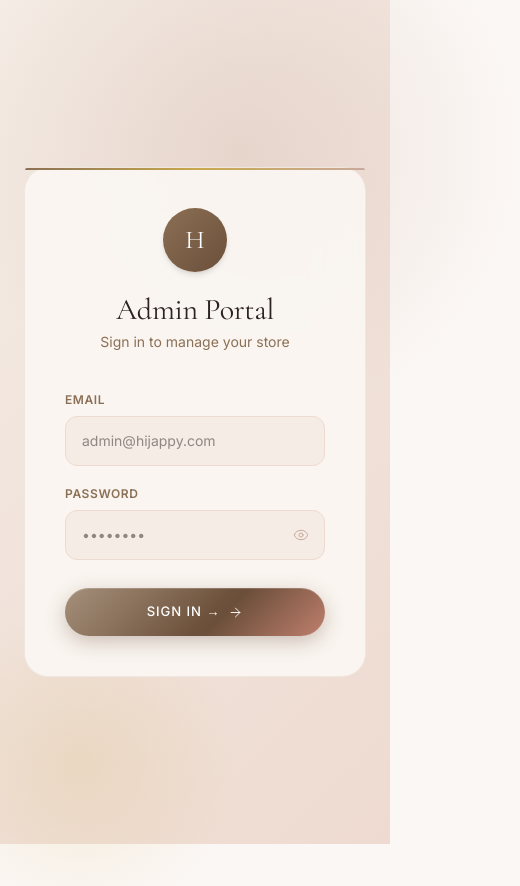
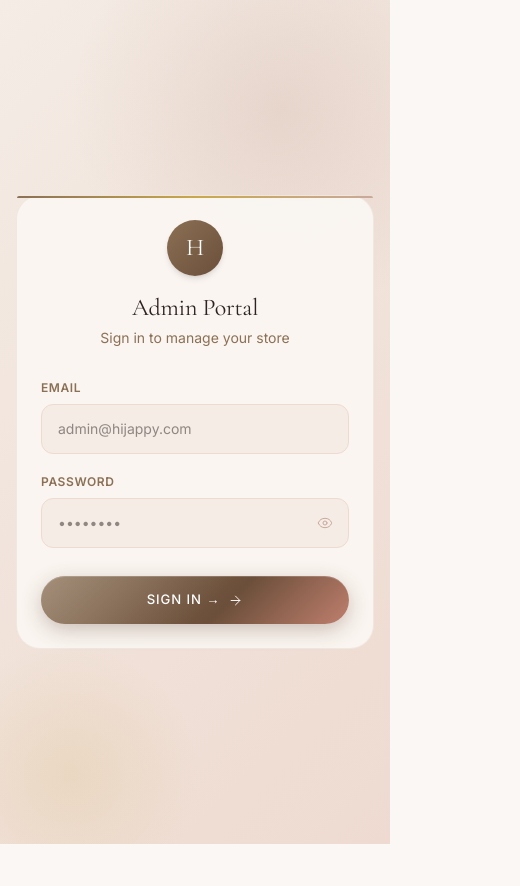
Before and after one commit to AymanSha3ban/Hijappy-E-commerce, a React (Vite) app in the folder client/: page /admin/login in a window 390 px wide. Shown: the top 886 px of the page, 520 px wide, since content can reach past the window. After the commit the page ends 844 px from the top, so only its background shows below. Built offline with nearby package versions, Linux system fonts and the light colour scheme.

Commit message:
solve some problems

```diff
--- a/client/src/App.tsx
+++ b/client/src/App.tsx
@@ -1,5 +1,6 @@
 import { Routes, Route, useLocation } from 'react-router-dom'
 import { AnimatePresence, motion } from 'framer-motion'
+import ScrollToTop from './components/ScrollToTop'
 import HomePage from './pages/HomePage'
 import ShopPage from './pages/ShopPage'
 import ProductDetailPage from './pages/ProductDetailPage'
@@ -40,7 +41,9 @@ export default function App() {
   const location = useLocation()
 
   return (
-    <AnimatePresence mode="wait">
+    <>
+      <ScrollToTop />
+      <AnimatePresence mode="wait">
       <Routes location={location} key={location.pathname}>
         {/* ── Public Storefront ── */}
         <Route path="/"            element={<PageWrapper><HomePage /></PageWrapper>} />
@@ -91,5 +94,6 @@ export default function App() {
         } />
       </Routes>
     </AnimatePresence>
+    </>
   )
 }
--- a/client/src/components/LeadFormModal.tsx
+++ b/client/src/components/LeadFormModal.tsx
@@ -109,6 +109,7 @@ export default function LeadFormModal({ isOpen, onClose, product, initialQuantit
             }}
           >
             <div
+              className="modal-scroll"
               style={{
                 position: 'relative', width: '100%', maxWidth: 460,
                 borderRadius: '2rem', overflow: 'hidden',
@@ -122,8 +123,12 @@ export default function LeadFormModal({ isOpen, onClose, product, initialQuantit
                 boxShadow: '0 40px 100px rgba(44,34,34,0.28), 0 12px 32px rgba(44,34,34,0.10), inset 0 1px 0 rgba(255,255,255,0.8)',
               }}
             >
-              {/* Gold + Rose gradient top bar */}
-              <div style={{ height: 3, background: 'linear-gradient(90deg, var(--color-warm-taupe), var(--color-gold), var(--color-rose-gold), var(--color-rose-sand))' }} />
+              {/* Gold + Rose gradient top bar — edge-to-edge, direct first child of overflow:hidden */}
+              <div style={{
+                height: 3,
+                background: 'linear-gradient(90deg, var(--color-warm-taupe), var(--color-gold), var(--color-rose-gold), var(--color-rose-sand))',
+                flexShrink: 0,
+              }} />
 
               {/* Close button */}
               <motion.button
--- a/client/src/components/ProductCard.tsx
+++ b/client/src/components/ProductCard.tsx
@@ -3,6 +3,20 @@ import { motion, AnimatePresence, useMotionValue, useSpring, useTransform } from
 import { Link } from 'react-router-dom'
 import { ShoppingBag, ArrowUpRight } from 'lucide-react'
 import { useTranslation } from 'react-i18next'
+
+/** Resolves any image path/URL to a displayable src.
+ *  - Full URLs (http/https) → used as-is (Cloudinary, external, direct server URLs)
+ *  - Server-relative paths  → prepend API base origin
+ *  - Plain filenames        → assumed to live at /uploads/ on the server
+ */
+const API_BASE = (import.meta.env.VITE_API_URL as string ?? '').replace(/\/api\/?$/, '')
+
+function resolveImageUrl(url: string): string {
+  if (!url) return ''
+  if (url.startsWith('http://') || url.startsWith('https://')) return url
+  if (url.startsWith('/')) return `${API_BASE}${url}`
+  return `${API_BASE}/uploads/${url}`
+}
 
 interface Product {
   id: number
@@ -42,9 +56,10 @@ export default function ProductCard({ product, index = 0 }: ProductCardProps) {
   }
 
   // Images & auto-gallery
-  const images = product.images?.length
+  const raw = product.images?.length
     ? product.images
     : ['https://images.unsplash.com/photo-1583391733956-3750e0ff4e8b?w=600&q=80']
+  const images     = raw.map(resolveImageUrl)
   const hasMultiple = images.length > 1
 
   useEffect(() => {
--- /dev/null
+++ b/client/src/components/ScrollToTop.tsx
@@ -0,0 +1,17 @@
+import { useEffect } from 'react'
+import { useLocation } from 'react-router-dom'
+
+/**
+ * ScrollToTop — mounts once at the router level.
+ * Every time the pathname changes, the window instantly scrolls
+ * back to the top so users never land mid-page after navigation.
+ */
+export default function ScrollToTop() {
+  const { pathname } = useLocation()
+
+  useEffect(() => {
+    window.scrollTo({ top: 0, left: 0, behavior: 'instant' })
+  }, [pathname])
+
+  return null
+}
--- a/client/src/index.css
+++ b/client/src/index.css
@@ -74,13 +74,25 @@ body {
 }
 
 /* ─────────────────────────────────────────────
-   SCROLLBAR
+   SCROLLBAR — Global
 ───────────────────────────────────────────── */
 ::-webkit-scrollbar { width: 4px; }
 ::-webkit-scrollbar-track { background: var(--color-parchment); }
 ::-webkit-scrollbar-thumb {
   background: linear-gradient(to bottom, var(--color-rose-sand), var(--color-warm-taupe));
   border-radius: 99px;
+}
+
+/* ─────────────────────────────────────────────
+   SCROLLBAR — Lead Form Modal (brand-themed)
+───────────────────────────────────────────── */
+.modal-scroll { scrollbar-width: thin; scrollbar-color: var(--color-gold) transparent; }
+.modal-scroll::-webkit-scrollbar       { width: 5px; }
+.modal-scroll::-webkit-scrollbar-track { background: transparent; border-radius: 99px; }
+.modal-scroll::-webkit-scrollbar-thumb {
+  background: linear-gradient(to bottom, var(--color-gold), var(--color-warm-taupe));
+  border-radius: 99px;
+  min-height: 32px;
 }
 
 /* ─────────────────────────────────────────────
--- a/client/src/pages/AdminLoginPage.tsx
+++ b/client/src/pages/AdminLoginPage.tsx
@@ -25,18 +25,18 @@ export default function AdminLoginPage() {
 
   return (
     <div
-      className="min-h-screen flex items-center justify-center p-6"
+      className="relative min-h-screen flex items-center justify-center overflow-hidden p-4 sm:p-6"
       style={{ background: 'linear-gradient(135deg, var(--color-parchment) 0%, var(--color-blush) 100%)' }}
     >
-      {/* Decorative blobs */}
+      {/* Decorative blobs — clipped by overflow-hidden on parent */}
       <div
         className="absolute rounded-full pointer-events-none"
-        style={{ width: 560, height: 560, top: -130, right: -130, opacity: 0.28,
+        style={{ width: 420, height: 420, top: -100, right: -100, opacity: 0.28,
           background: 'radial-gradient(circle, var(--color-rose-sand), transparent 70%)' }}
       />
       <div
         className="absolute rounded-full pointer-events-none"
-        style={{ width: 320, height: 320, bottom: -80, left: -80, opacity: 0.15,
+        style={{ width: 260, height: 260, bottom: -60, left: -60, opacity: 0.15,
           background: 'radial-gradient(circle, var(--color-gold), transparent 70%)' }}
       />
 
@@ -44,10 +44,10 @@ export default function AdminLoginPage() {
         initial={{ opacity: 0, y: 36, scale: 0.96 }}
         animate={{ opacity: 1, y: 0,  scale: 1    }}
         transition={{ duration: 0.55, ease: [0.25, 0.46, 0.45, 0.94] }}
-        className="relative w-full max-w-md"
+        className="relative w-full max-w-md mx-auto"
       >
         <div
-          className="rounded-3xl p-10"
+          className="rounded-3xl p-6 sm:p-10"
           style={{
             background:    'rgba(250,246,242,0.95)',
             backdropFilter:'blur(24px)',
@@ -56,21 +56,24 @@ export default function AdminLoginPage() {
             border:        '1px solid rgba(200,169,154,0.18)',
           }}
         >
-          {/* Gold top stripe */}
+          {/* Gold top stripe — flush with card edges */}
           <div
-            className="absolute top-0 start-0 end-0 h-0.5 rounded-t-3xl"
+            className="absolute top-0 inset-x-0 h-0.5 rounded-t-3xl"
             style={{ background: 'linear-gradient(90deg, var(--color-warm-taupe), var(--color-gold), var(--color-rose-sand))' }}
           />
 
           {/* Logo */}
-          <div className="text-center mb-10">
+          <div className="text-center mb-8 sm:mb-10">
             <div
-              className="w-16 h-16 rounded-full flex items-center justify-center text-white mx-auto mb-5 shadow-md"
+              className="w-14 h-14 sm:w-16 sm:h-16 rounded-full flex items-center justify-center text-white mx-auto mb-4 sm:mb-5 shadow-md"
               style={{ background: 'linear-gradient(135deg, var(--color-warm-taupe), var(--color-mocha))' }}
             >
-              <span style={{ fontFamily: 'var(--font-display)', fontSize: '1.6rem', fontWeight: 400 }}>H</span>
+              <span style={{ fontFamily: 'var(--font-display)', fontSize: '1.5rem', fontWeight: 400 }}>H</span>
             </div>
-            <h1 className="text-3xl mb-1" style={{ color: 'var(--color-charcoal)' }}>
+            <h1
+              className="text-2xl sm:text-3xl mb-1"
+              style={{ color: 'var(--color-charcoal)', fontFamily: 'var(--font-display)' }}
+            >
               {t('admin.login.title')}
             </h1>
             <p className="text-sm" style={{ color: 'var(--color-warm-taupe)' }}>
--- a/client/src/pages/ProductDetailPage.tsx
+++ b/client/src/pages/ProductDetailPage.tsx
@@ -9,6 +9,20 @@ import {
   ArrowLeft, ArrowRight, Truck, RefreshCcw, Sparkles,
   Phone, Plus, Minus, ShieldCheck, Star,
 } from 'lucide-react'
+
+/** Resolves any image path/URL to a displayable src.
+ *  - Full URLs (http/https) → used as-is (Cloudinary, external, direct server URLs)
+ *  - Server-relative paths  → prepend API base origin
+ *  - Plain filenames        → assumed to live at /uploads/ on the server
+ */
+const API_BASE = (import.meta.env.VITE_API_URL as string ?? '').replace(/\/api\/?$/, '')
+
+function resolveImageUrl(url: string): string {
+  if (!url) return ''
+  if (url.startsWith('http://') || url.startsWith('https://')) return url
+  if (url.startsWith('/')) return `${API_BASE}${url}`
+  return `${API_BASE}/uploads/${url}`
+}
 
 interface Product {
   id: number; name: string; description: string; price: number
@@ -44,7 +58,8 @@ export default function ProductDetailPage() {
 
   const fallback = 'https://images.unsplash.com/photo-1583391733956-3750e0ff4e8b?w=800&q=80'
   // Safe: returns [fallback] when product is null (during loading)
-  const images = product?.images?.length ? product.images : [fallback]
+  const raw    = product?.images?.length ? product.images : [fallback]
+  const images = raw.map(resolveImageUrl)
   const imagesLen = images.length
 
   const goTo = useCallback((idx: number, dir?: number) => {
```
Also changed, not shown: client/vercel.json (added).
